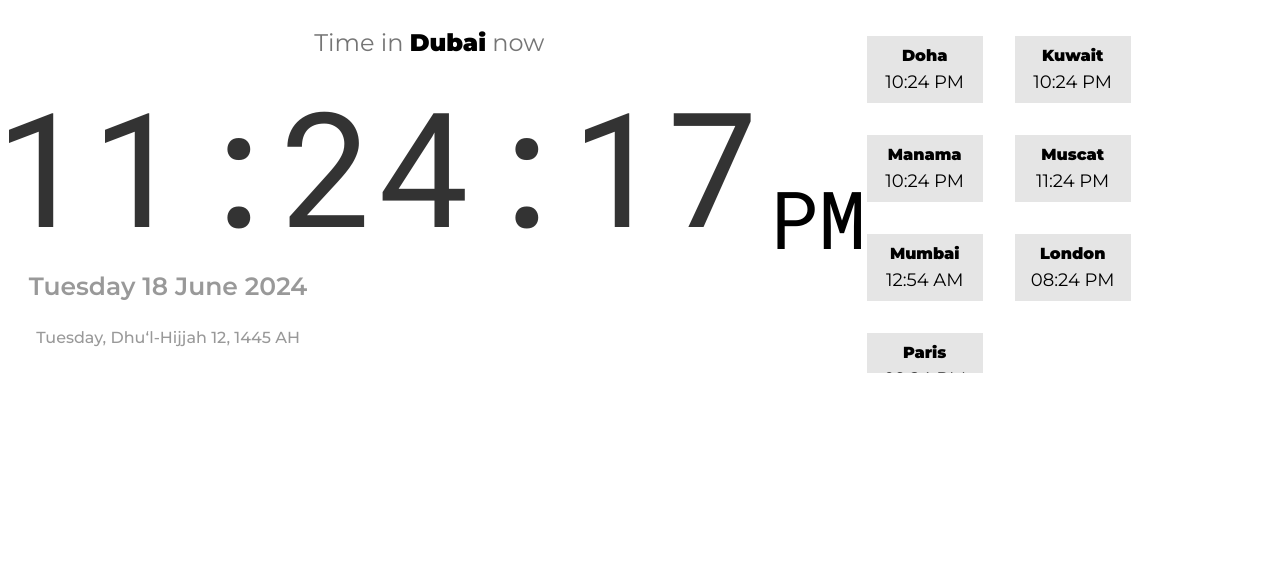
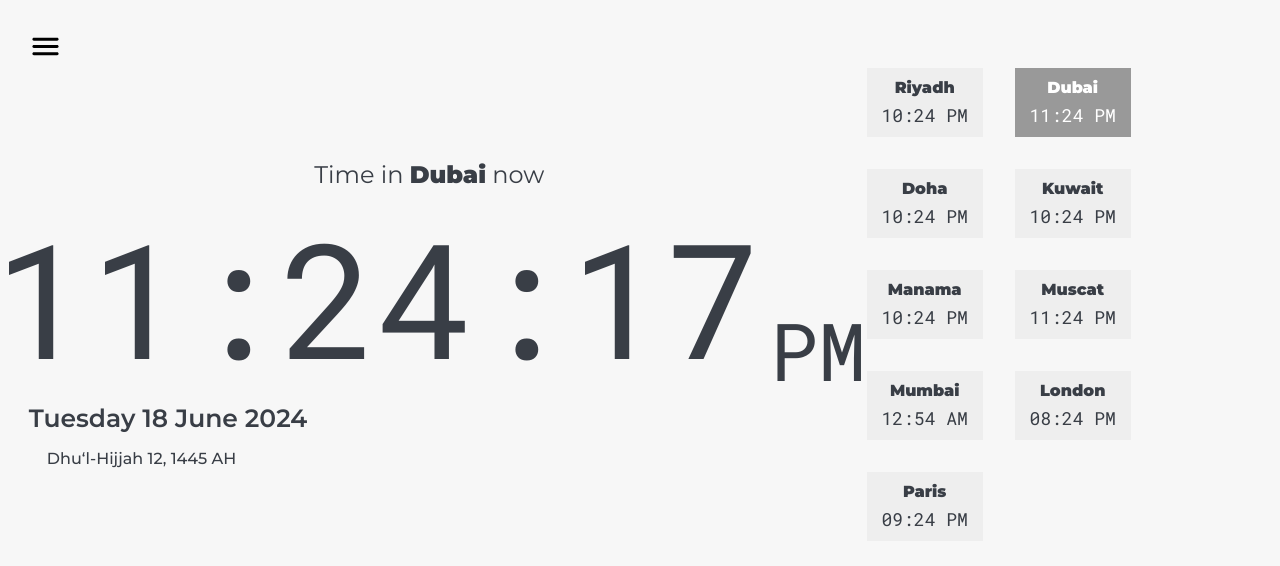
Before and after one commit to balaji1610/time-now, a Next.js app: page / in a window 1280 px wide. Shown: the top 566 px of the page. Built offline with nearby package versions, Linux system fonts and the light colour scheme; no server answers.

Commit message:
UI Changed -04

```diff
--- a/package.json
+++ b/package.json
@@ -11,6 +11,7 @@
   "dependencies": {
     "@emotion/react": "^11.11.4",
     "@emotion/styled": "^11.11.5",
+    "@mui/icons-material": "^5.15.20",
     "@mui/material": "^5.15.20",
     "next": "14.2.4",
     "react": "^18",
--- a/src/app/TimePage.tsx
+++ b/src/app/TimePage.tsx
@@ -10,7 +10,7 @@ import {
 } from "../app/interface/commonInterface";
 // import PrayerTimeLayout from "./Container/PrayerTimeLayout";
 import { useApplicationContext } from "@/app/Context/ApplicationContext";
-
+import MenuRoundedIcon from "@mui/icons-material/MenuRounded";
 export default function TimePage() {
   const [time, setTime] = useState(new Date());
   const [currentTimeDate, setCurrentTimeDate] = useState(GulfTimeZoneInfo[1]);
@@ -80,19 +80,24 @@ export default function TimePage() {
   const regionalDate = new Intl.DateTimeFormat(
     "en-US-u-ca-islamic",
     DateOptions as DateOptionsType
-  ).format(time);
+  )
+    .format(time)
+    .split(",")
+    .slice(1, 3)
+    .join(",");
 
   const timeZoneStyle = {
     cityFlex: {
       display: "flex",
       flexDirection: "row" as "row",
       justifyContent: "center",
+      color: "#393E46",
     },
     cityTime: {
       fontSize: "10rem",
       display: "inline",
       lineHeight: "11rem",
-      color: "#333333",
+
       width: "49rem",
     },
     hourFormat: {
@@ -119,12 +124,12 @@ export default function TimePage() {
       fontWeight: "600",
       fontSize: "25px",
       display: "inline",
-      color: "rgb(153, 153, 153)",
     },
     regionaldate: {
       fontWeight: "500",
       fontSize: "16px",
-      color: "rgb(153, 153, 153)",
+      display: "inline",
+      marginRight: "53px",
     },
 
     dateLayout: {
@@ -133,6 +138,8 @@ export default function TimePage() {
       justifyContent: "flex-start",
       alignItems: "center",
       width: "20rem",
+      rowGap: "1rem",
+      color: "#393E46",
     },
   };
 
@@ -180,15 +187,35 @@ export default function TimePage() {
     .filter((el) => el != undefined);
 
   return (
-    <div style={{ overflow: "hidden" }}>
-      <Grid container xs={12}>
+    <div>
+      <Grid
+        container
+        xs={12}
+        direction="row"
+        justifyContent="center"
+        alignItems="center"
+        height="5rem"
+        width="6%"
+      >
+        <Grid>
+          <MenuRoundedIcon fontSize="large" sx={{ cursor: "pointer" }} />
+        </Grid>
+      </Grid>
+      <Grid
+        container
+        xs={12}
+        direction="row"
+        justifyContent="flex-start"
+        alignItems="center"
+        height="27rem"
+      >
         <Grid xs={8}>
           <h2
             className={Font.city}
-            style={{ color: "#757575", fontWeight: "400", textAlign: "center" }}
+            style={{ color: "#393E46", fontWeight: "400", textAlign: "center" }}
           >
             Time in&nbsp;
-            <span style={{ color: "black", fontWeight: "900" }}>
+            <span style={{ color: "#393E46", fontWeight: "900" }}>
               {currentTimeDate.city}
             </span>{" "}
             now
@@ -227,7 +254,7 @@ export default function TimePage() {
                           ? "#999999"
                           : isHovered
                           ? "#999999"
-                          : "rgb(0 0 0 / 0.1)",
+                          : "#EEEEEE",
                         display: "inline-flex",
                         flexDirection: "column" as "column",
                         width: "6rem",
@@ -235,7 +262,7 @@ export default function TimePage() {
                           ? "white"
                           : isHovered
                           ? "white"
-                          : "black",
+                          : "#393E46",
                         cursor: "pointer",
                         rowGap: "6px",
                         padding: "10px",
@@ -246,10 +273,12 @@ export default function TimePage() {
                       onMouseEnter={(e) => MouseEnter(e, index)}
                       onMouseLeave={MouseLeave}
                       onClick={() => handleOnClick(el)}
-                      className={Font.city}
                     >
                       <div className={Font.city}> {city}</div>
-                      <div style={{ fontWeight: "400", fontSize: "18px" }}>
+                      <div
+                        className={Font.hourfont}
+                        style={{ fontWeight: "400", fontSize: "18px" }}
+                      >
                         {currentCityTime(timeZone)[0]}&nbsp;
                         {currentCityTime(timeZone)[1].toUpperCase()}
                       </div>
--- a/src/app/globals.css
+++ b/src/app/globals.css
@@ -85,16 +85,6 @@ body {
   overflow-x: hidden;
 }
 
-body {
-  color: rgb(var(--foreground-rgb));
-  background: linear-gradient(
-      to bottom,
-      transparent,
-      rgb(var(--background-end-rgb))
-    )
-    rgb(var(--background-start-rgb));
-}
-
 a {
   color: inherit;
   text-decoration: none;
--- a/src/app/layout.tsx
+++ b/src/app/layout.tsx
@@ -15,7 +15,7 @@ export default function RootLayout({
 }>) {
   return (
     <html lang="en">
-      <body>
+      <body style={{ backgroundColor: "#F7F7F7" }}>
         <main>{children}</main>
       </body>
     </html>
```
Also changed, not shown: 1 other file (tests, documents, lock files or other folders).
